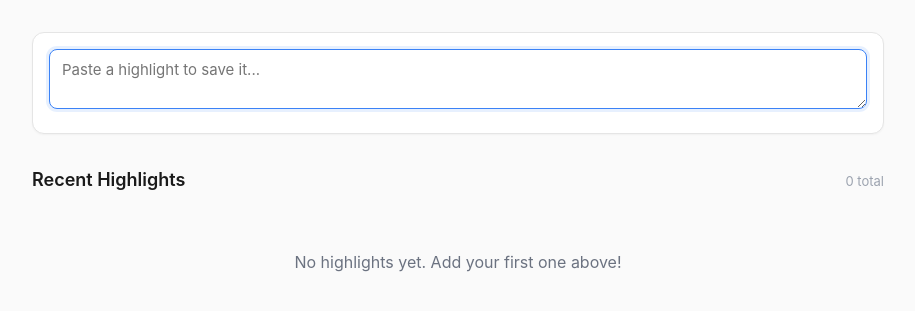
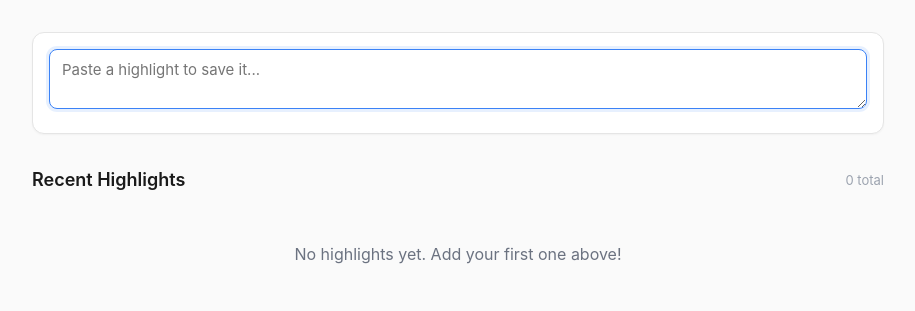
Before and after one commit to ecntu/highlight-manager, a FastAPI app: template app/templates/home.html in a window 1280 px wide. Shown: the top 311 px of the page, without its empty margins (182-1097 px from the left). Run offline with FastAPI, Linux system fonts and the light colour scheme; the template is opened without the code that fills it, so the values that code supplies are empty; some libraries are stand-ins or nearby versions.

Commit message:
consistent ui

```diff
--- a/app/templates/home.html
+++ b/app/templates/home.html
@@ -37,7 +37,7 @@
     <div class="row-between compact-header" style="margin-bottom: 8px;">
         <h2 class="section-title" style="margin: 0;">Due Reminders</h2>
         <a href="/reminders" style="text-decoration:none;" class="section-meta">View
-            all reminders</a>
+            all</a>
     </div>
     <div class="stack" style="gap: 10px;">
         {% for reminder in due_reminders %}
@@ -58,8 +58,7 @@
                     aria-label="Mark reminder done">
                     <svg class="icon" xmlns="http://www.w3.org/2000/svg" fill="none" viewBox="0 0 24 24"
                         stroke="currentColor">
-                        <path stroke-linecap="round" stroke-linejoin="round" stroke-width="2"
-                            d="M5 13l4 4L19 7" />
+                        <path stroke-linecap="round" stroke-linejoin="round" stroke-width="2" d="M5 13l4 4L19 7" />
                     </svg>
                 </button>
             </div>
@@ -70,7 +69,7 @@
 {% endif %}
 
 <!-- Recent Highlights -->
-<div class="section-header">
+<div class="row-between compact-header" style="margin-bottom: 8px;">
     <h2 class="section-title muted-1">Recent Highlights</h2>
     <small class="section-meta">{{ highlights|length }} total</small>
 </div>
--- a/app/templates/partials/reminders_panel.html
+++ b/app/templates/partials/reminders_panel.html
@@ -38,9 +38,11 @@
             {% if highlight.reminders %}
             <div class="stack" style="gap: 8px;">
                 {% for reminder in highlight.reminders %}
-                <div id="highlight-reminder-{{ reminder.id }}" class="list-card reminder-card reminder-card--inline-mobile" style="padding: 10px 12px;">
+                <div id="highlight-reminder-{{ reminder.id }}"
+                    class="list-card reminder-card reminder-card--inline-mobile" style="padding: 10px 12px;">
                     <div class="reminder-card-content">
-                        <span class="muted" style="font-size: 13px;">{{ reminder.remind_at.strftime('%b %d, %Y') }}</span>
+                        <span class="muted" style="font-size: 13px;">{{ reminder.remind_at.strftime('%b %d, %Y')
+                            }}</span>
                     </div>
                     <div class="reminder-card-actions">
                         <button hx-delete="/highlights/{{ highlight.id }}/reminders/{{ reminder.id }}"
```
